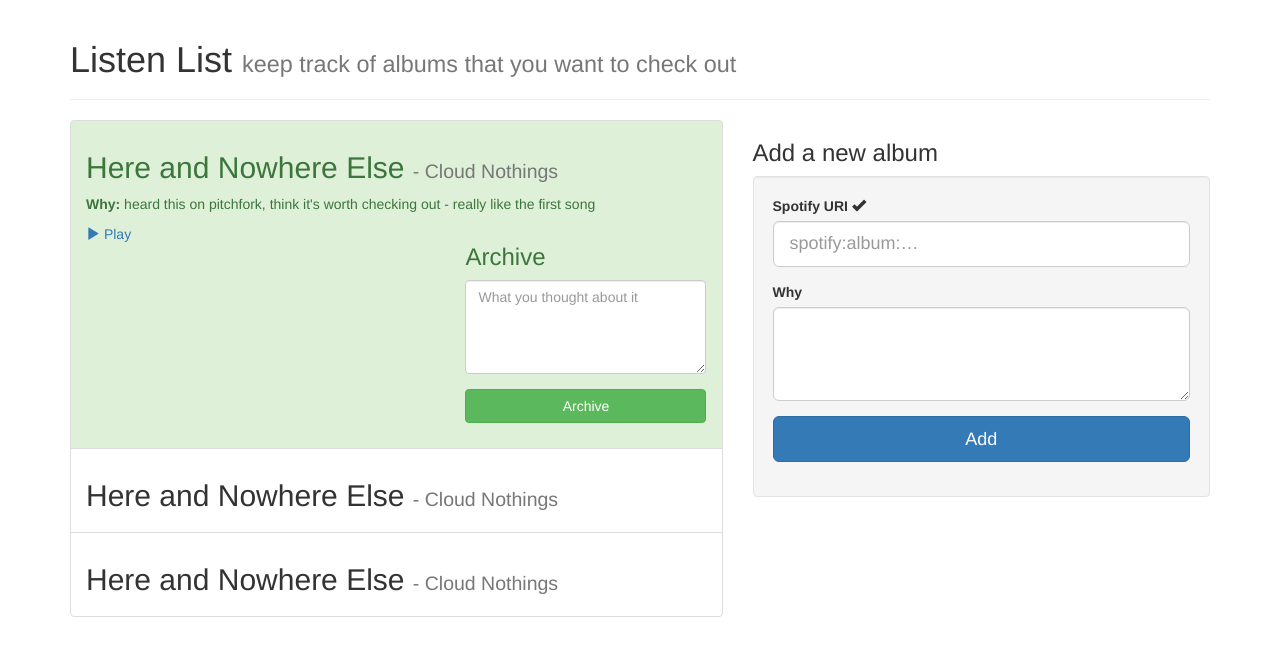
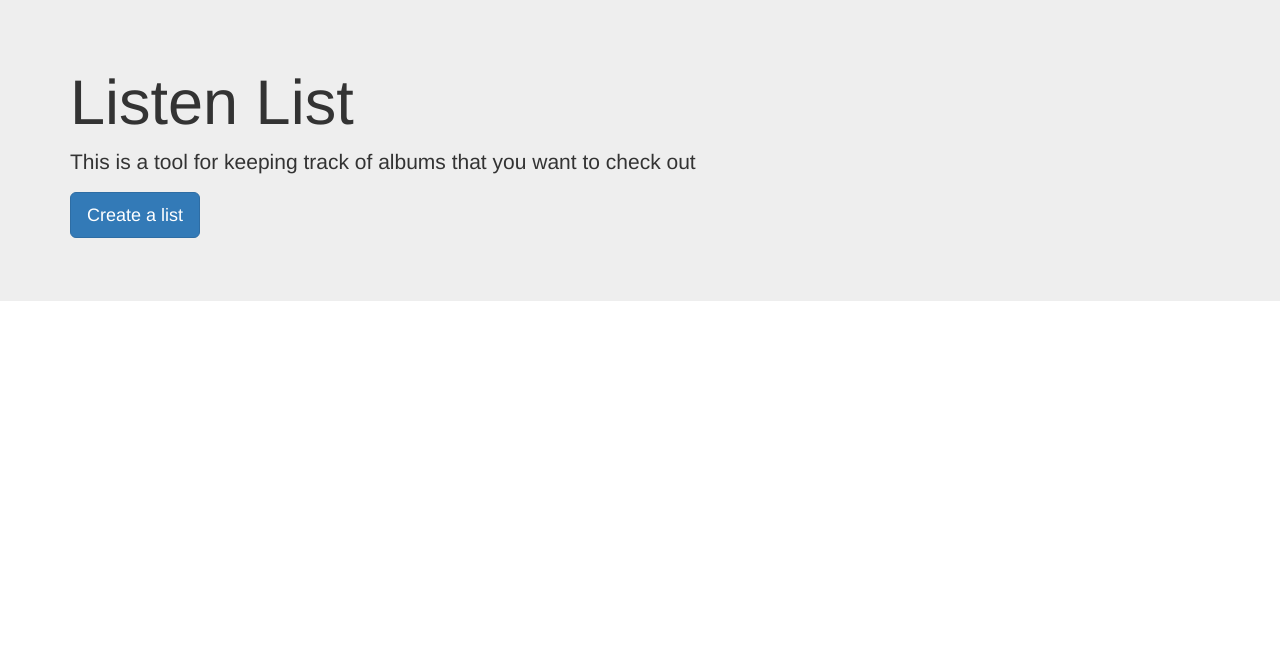
Before and after one commit to benfoxall/listen-list, a website: page index.html in a window 1280 px wide. Drawn offline with nearby package versions, Linux system fonts and the light colour scheme.

Commit message:
added index page

```diff
--- a/index.html
+++ b/index.html
@@ -22,93 +22,23 @@
     </style>
   </head>
   <body>
+
+    <div class="jumbotron">
       <div class="container">
-
-      <div class="page-header">
-        <h1>Listen List <small>keep track of albums that you want to check out</small></h1>
-      </div>
-
-
-      <div class="row">
-
-        <div class="col-md-7">
-          <div class="list-group">
-
-            <div class="list-group-item list-group-item-success">
-              <h2>
-                  Here and Nowhere Else
-                  <small>- Cloud Nothings</small>
-              </h2>
-              <p>
-                <strong>Why:</strong>
-                heard this on pitchfork, think it's worth checking out - really like the first song</dd>
-              </p>
-
-
-              <div class="row">
-                <div class="col-sm-5 col-md-7">
-                  <a href="http://open.spotify.com/album/31hI5dQfm3EiNfzEPeny5k" data-album-id="31hI5dQfm3EiNfzEPeny5k">
-                    <i class="glyphicon glyphicon-play"></i> Play
-                  </a>
-                  <!--iframe src="https://embed.spotify.com/?uri=spotify:album:31hI5dQfm3EiNfzEPeny5k" width="300" height="380" frameborder="0" allowtransparency="true"></iframe-->
-                </div>
-
-                <div class="col-sm-7 col-md-5">
-                  <form role="form">
-                    <h3>Archive</h3>
+        <h1>Listen List</h1>
+        <p>This is a tool for keeping track of albums that you want to check out</p>
+        <form method="post">
           <div class="form-group">
-                      <label for="prior" class="sr-only">What you thought about it</label>
-                      <textarea name="prior" class="form-control" rows="4" placeholder="What you thought about it"></textarea>
-                    </div>
-                    <div class="form-group">
-                      <button type="submit" class="btn btn-success btn-block">Archive</button>
-                    </div>
-                  </form>
-                </div>
-
-              </div>
-
-
-
-
-            </div>
-
-            <div class="list-group-item">
-              <h2>
-                  Here and Nowhere Else
-                  <small>- Cloud Nothings</small>
-              </h2>
-            </div>
-
-            <div class="list-group-item">
-              <h2>
-                  Here and Nowhere Else
-                  <small>- Cloud Nothings</small>
-              </h2>
-            </div>
-          </div>
-        </div>
-
-        <div class="col-md-5">
-          <h3>Add a new album</h3>
-          <div class="well">
-            <form role="form">
-              <div class="form-group">
-                <label for="query" class="control-label">Spotify URI <span id="query-result"><i class="glyphicon glyphicon-ok" ></i></span></label>
-                <input type="text" id="query" name="query" class="form-control input-lg" placeholder="spotify:album:&hellip;" pattern="spotify:album:[0-9a-zA-Z]+$" required/>
-              </div>
-              <div class="form-group">
-                <label for="prior">Why</label>
-                <textarea name="prior" class="form-control input-lg" rows="3"></textarea>
-              </div>
-              <div class="form-group">
-                <button type="submit" class="btn btn-primary btn-lg btn-block">Add</button>
+            <button type="submit" class="btn btn-primary btn-lg">Create a list</button>
           </div>
         </form>
       </div>
     </div>
 
+    <div class="container">
+
     </div>
+
   </div>
 
     <!-- jQuery (necessary for Bootstrap's JavaScript plugins) -->
```
Also changed, not shown: play.html (added, +120 -0 lines). Lines whose indentation alone changed are shown as unchanged.
